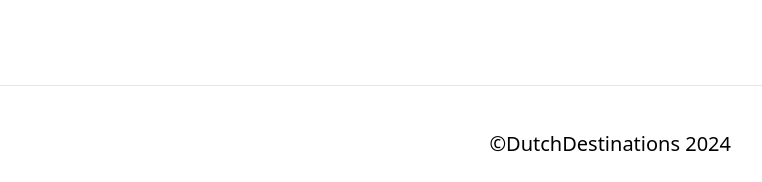
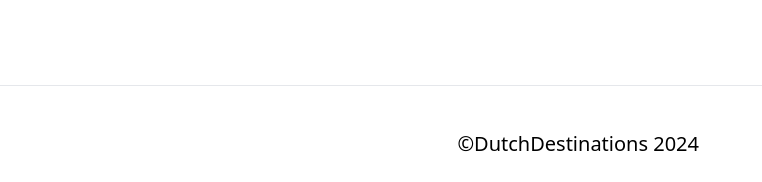
Before and after one commit to Duncanvdw/DutchDestinations, a plain HTML site: page prices.html in a window 1280 px wide. Shown: the part 2800-2982 px from the top of the page, 389-1151 px from the left. Drawn offline with nearby package versions, Linux system fonts and the light colour scheme.

Commit message:
prices footer fixed

```diff
--- a/prices.html
+++ b/prices.html
@@ -154,7 +154,7 @@
             <a href="#" class="flex items-center">
                 <img src="./images/logo.png" class="h-16 md:h-28 lg:h-24 lg:ml-44 mr-3 my-0 py-0" alt="DutchDestinations" />
             </a>
-            <p class="text-xl pt-5 md:pr-10 lg:pr-40">©DutchDestinations 2024</p>
+            <p class="text-xl pt-5 md:pr-14 lg:pr-48">©DutchDestinations 2024</p>
         </div>
     </footer>
 </body>
```
